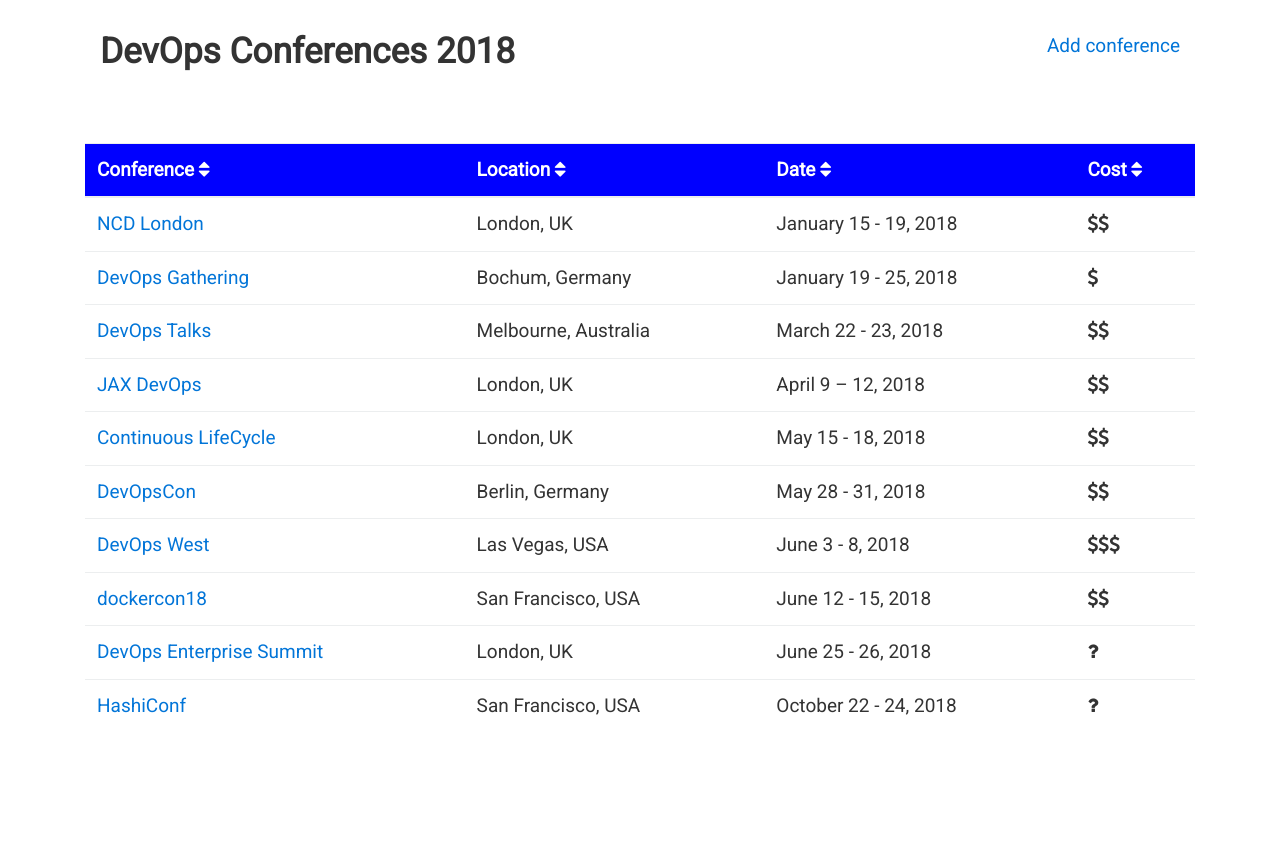
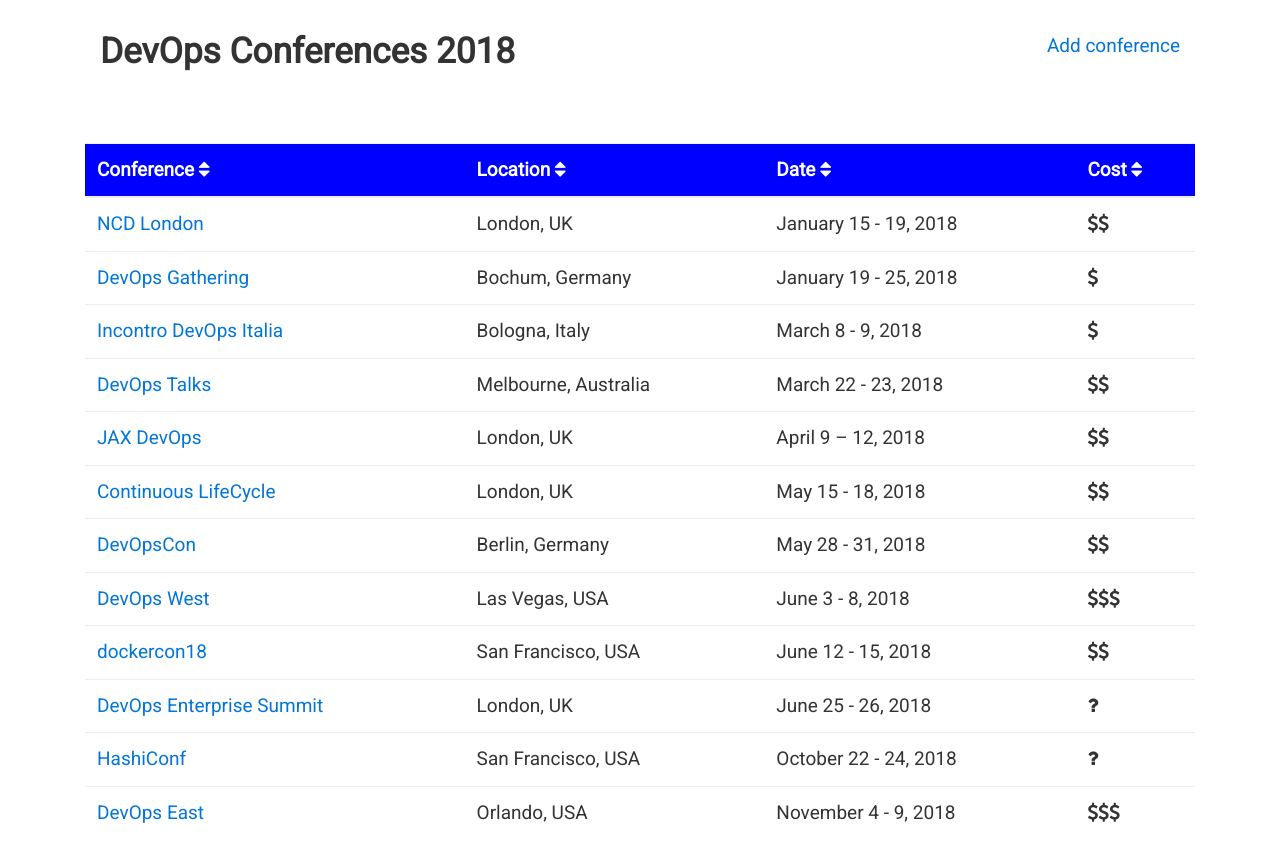
Before and after one commit to finspin/gotodevops.org, a Jekyll site: the page built from index.md, in a window 1280 px wide. Shown: the top 862 px of the page. Built offline with Jekyll 4.4.1, drawn with Linux system fonts in a browser that asks for light colours; nearby versions of some CDN libraries.

Commit message:
Added more conferences

```diff
--- a/_data/conferences.yml
+++ b/_data/conferences.yml
@@ -14,6 +14,15 @@
       country: Germany
   date: January 19 - 25, 2018
   start-date: 1516320000
+  cost: 1
+
+- name: Incontro DevOps Italia
+  url: http://2018.incontrodevops.it/
+  location:
+      city: Bologna
+      country: Italy
+  date: March 8 - 9, 2018
+  start-date: 1520467200
   cost: 1
 
 - name: DevOps Talks
@@ -87,3 +96,12 @@
   date: October 22 - 24, 2018
   start-date: 1540166400
   cost: unknown
+
+- name: DevOps East
+  url: https://devopseast.techwell.com/
+  location:
+      city: Orlando
+      country: USA
+  date: November 4 - 9, 2018
+  start-date: 1541721600
+  cost: 3
```
